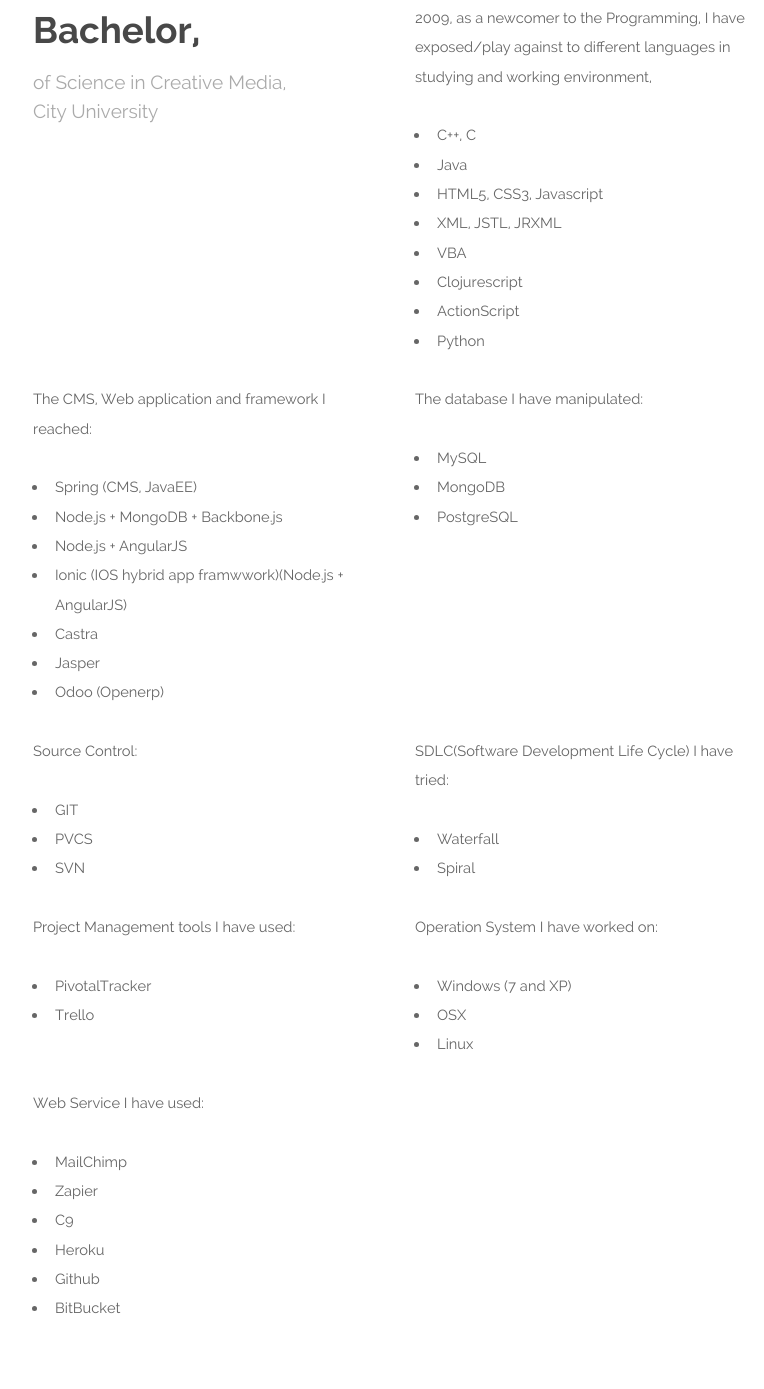
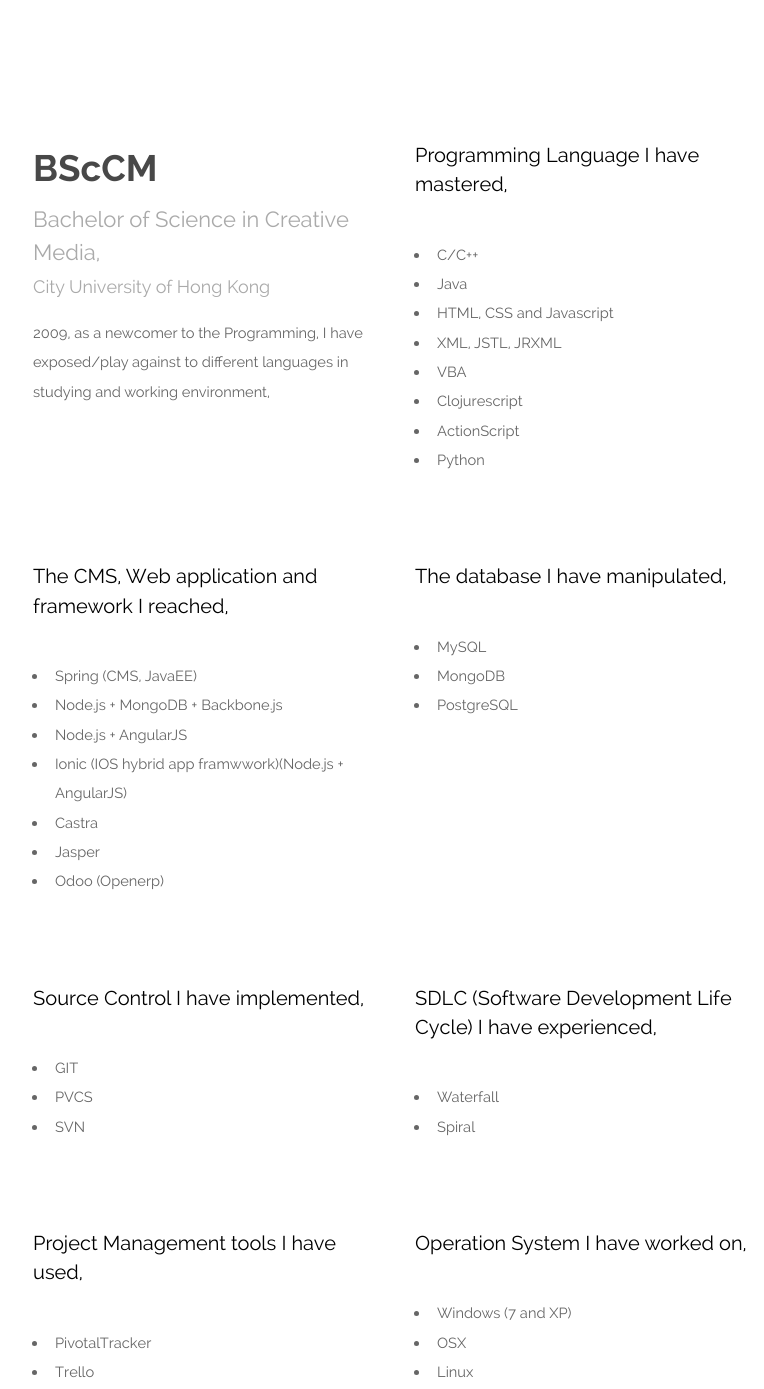
Before and after one commit to a-Chai/a-Chai.github.io, a plain HTML site: page index.html in a window 1280 px wide. Shown: the part 1042-2431 px from the top of the page, without its empty margins (247-1011 px from the left). Drawn offline with Linux system fonts and the light colour scheme.

Commit message:
v2, proof-read and enhanced by Laurent Ho

```diff
--- a/css/my.css
+++ b/css/my.css
@@ -1,5 +1,39 @@
 #my .no-bold {
   text-transform: none;
+}
+
+#my .semi-bold {
+  font-size: 20px;
+  color: black;
+}
+
+#my .farrer {
+  padding-bottom: 4em;
+}
+
+#my .my-name {
+  margin-bottom: -5px;
+}
+
+#my .small-font {
+  font-size: 12px;
+  color: white;
+}
+
+#my .small-font-2 {
+  font-size: 22px;
+}
+
+#my .small-font-3 {
+  font-size: 18px;
+}
+
+#my .bachelor {
+  margin-bottom: 1em;
+}
+
+#my .bachelor + p {
+  margin-bottom: 7em;
 }
 
 #my .light-yellow {
--- a/index.html
+++ b/index.html
@@ -31,19 +31,27 @@
 
 		<!-- Banner -->
 			<section id="banner">
-				<h2 class="no-bold">Anthony.w</h2>
-				<p class="no-bold">I, do have been leading a glorious enough existence,<br> as the one who programs a kind of art, philosophy and life.<p>
+				<h2 class="no-bold my-name">Anthony Wong</h2>
+				<br/>
+				<span class="small-font no-bold">A herald hybrid of art and science,</span>
+				<p class="no-bold">
+					<br>
+					who has gloriously been a truth seeker of the essence of programming,<br>
+					who desires transcribing the analog of life, art &#38; philosophy into digital,<br>
+					who builds for our civilization.<p>
 			</section>
 
 				<section id="five" class="wrapper">
 					<div class="container 75%">
 						<header class="major special">
-							<h2 class="no-bold">About me,</h2>
+							<h2 class="no-bold">Your Programmer</h2>
 							<ul class="left-aligned">
-									<li>I study in Design and Programming, and choose to be a Web and Game and mobile apps developer,</li>
-									<li>I am strong in setup the document and procedure, and use tools (e.g. web service) to achieve the goals,</li>
-									<li>I am good at problem solving, logical thinking, calculation and game algorithm,</li>
-									<li>I am quite easy to be nervous.</li>
+									<li>Graduated in Design and Programming</li>
+									<li>Passionate in developing Web, Game and Mobile Apps</li>
+									<li>Goal-oriented in comprehensive setup of documents, procedures, and use tools</li>
+									<li>Excellent in Problem-solving, Critical Thinking, and End-user Experience Enhancement</li>
+									<li>Professional in Mathematics, Game Algorithm, and Adaptative Design Practice</li>
+									<li>High sensitivity to stimulation</li>
 							</ul>
 						</header>
 					</div>
@@ -54,17 +62,19 @@
 					<div class="container 75%">
 						<div class="row 200%">
 							<div class="6u 12u$(medium)">
-								<header class="major">
-									<h2 class="no-bold">Bachelor,</h2>
-									<p class="no-bold"> of Science in Creative Media, <br>City University</p>
+								<header class="major bachelor">
+									<h2 class="no-bold">BScCM</h2>
+									<p class="no-bold small-font-2">Bachelor of Science in Creative Media, <br>
+									<span class="small-font-3">City University of Hong Kong</span></p>
 								</header>
+								<p>2009, as a newcomer to the Programming, I have exposed/play against to different languages in studying and working environment, </p>
 							</div>
-							<div class="6u$ 12u$(medium)">
-								<p>2009, as a newcomer to the Programming, I have exposed/play against to different languages in studying and working environment, </p>
+							<div class="6u$ 12u$(medium) farrer">
+								<p class="semi-bold">Programming Language I have mastered,</p>
 								<ul>
-									<li>C++, C</li>
+									<li>C/C++</li>
 									<li>Java</li>
-									<li>HTML5, CSS3, Javascript</li>
+									<li>HTML, CSS and Javascript</li>
 									<li>XML, JSTL, JRXML</li>
 									<li>VBA</li>
 									<li>Clojurescript</li>
@@ -74,8 +84,8 @@
 							</div>
 						</div>
 						<div class="row 200%">
-							<div class="6u 12u$(medium)">
-								<p>The CMS, Web application and framework I reached:</p>
+							<div class="6u 12u$(medium) farrer">
+								<p class="semi-bold">The CMS, Web application and framework I reached,</p>
 								<ul>
 									<li>Spring (CMS, JavaEE)</li>
 									<li>Node.js + MongoDB + Backbone.js</li>
@@ -86,8 +96,8 @@
 									<li>Odoo (Openerp)</li>
 								</ul>
 							</div>
-							<div class="6u$ 12u$(medium)">
-								<p>The database I have manipulated:</p>
+							<div class="6u$ 12u$(medium) farrer">
+								<p class="semi-bold">The database I have manipulated,</p>
 								<ul>
 									<li>MySQL</li>
 									<li>MongoDB</li>
@@ -96,16 +106,16 @@
 							</div>
 						</div>
 						<div class="row 200%">
-							<div class="6u 12u$(medium)">
-								<p>Source Control:</p>
+							<div class="6u 12u$(medium) farrer">
+								<p class="semi-bold">Source Control I have implemented,</p>
 								<ul>
 									<li>GIT</li>
 									<li>PVCS</li>
 									<li>SVN</li>
 								</ul>
 							</div>
-							<div class="6u$ 12u$(medium)">
-								<p>SDLC(Software Development Life Cycle) I have tried:</p>
+							<div class="6u$ 12u$(medium) farrer">
+								<p class="semi-bold">SDLC (Software Development Life Cycle) I have experienced,</p>
 								<ul>
 									<li>Waterfall</li>
 									<li>Spiral</li>
@@ -113,15 +123,15 @@
 							</div>
 						</div>
 						<div class="row 200%">
-							<div class="6u 12u$(medium)">
-								<p>Project Management tools I have used:</p>
+							<div class="6u 12u$(medium) farrer">
+								<p class="semi-bold">Project Management tools I have used,</p>
 								<ul>
 									<li>PivotalTracker</li>
 									<li>Trello</li>
 								</ul>
 							</div>
-							<div class="6u$ 12u$(medium)">
-								<p>Operation System I have worked on:</p>
+							<div class="6u$ 12u$(medium) farrer">
+								<p class="semi-bold">Operation System I have worked on,</p>
 								<ul>
 									<li>Windows (7 and XP)</li>
 									<li>OSX</li>
@@ -130,8 +140,8 @@
 							</div>
 						</div>
 						<div class="row 200%">
-							<div class="6u$ 12u$(medium)">
-								<p>Web Service I have used:</p>
+							<div class="6u$ 12u$(medium) farrer">
+								<p class="semi-bold">Web Service I have used,</p>
 								<ul>
 									<li>MailChimp</li>
 									<li>Zapier</li>
@@ -149,7 +159,7 @@
 				<section id="two" class="wrapper style2 special">
 					<div class="container">
 						<header class="major">
-							<h2 class="no-bold">Becoming Web developer,</h2>
+							<h2 class="no-bold">Be developer,</h2>
 							<p class="no-bold">~ Since Aug, 2012</p>
 						</header>
 						<div class="row 150%">
```
